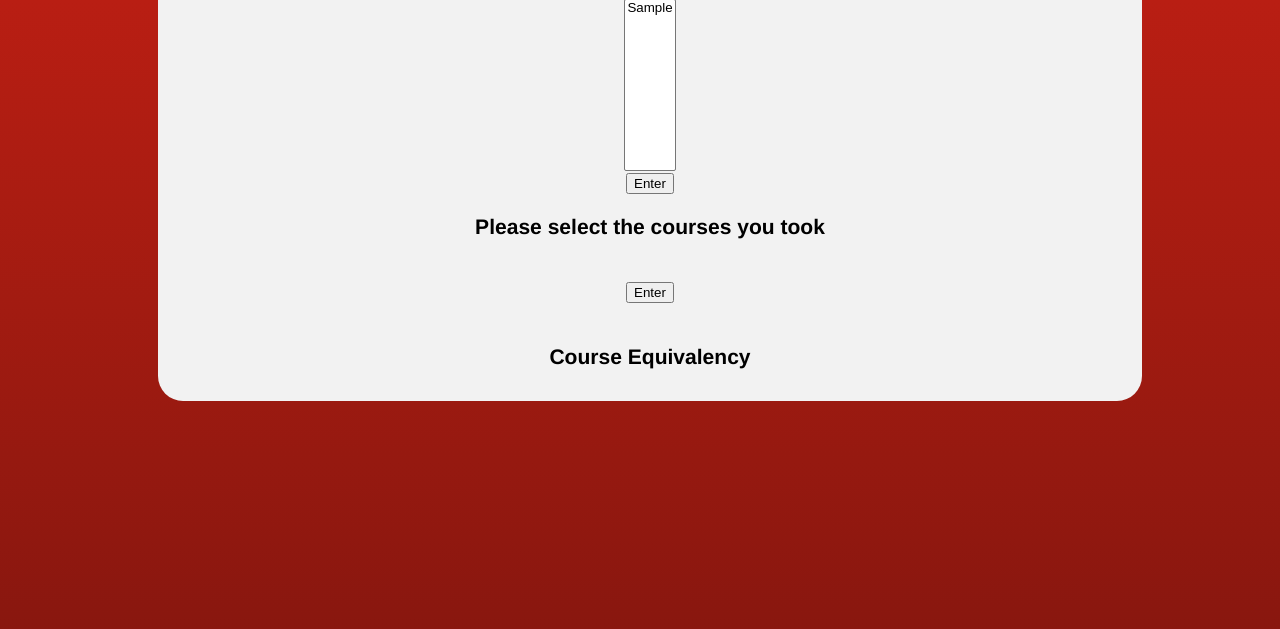
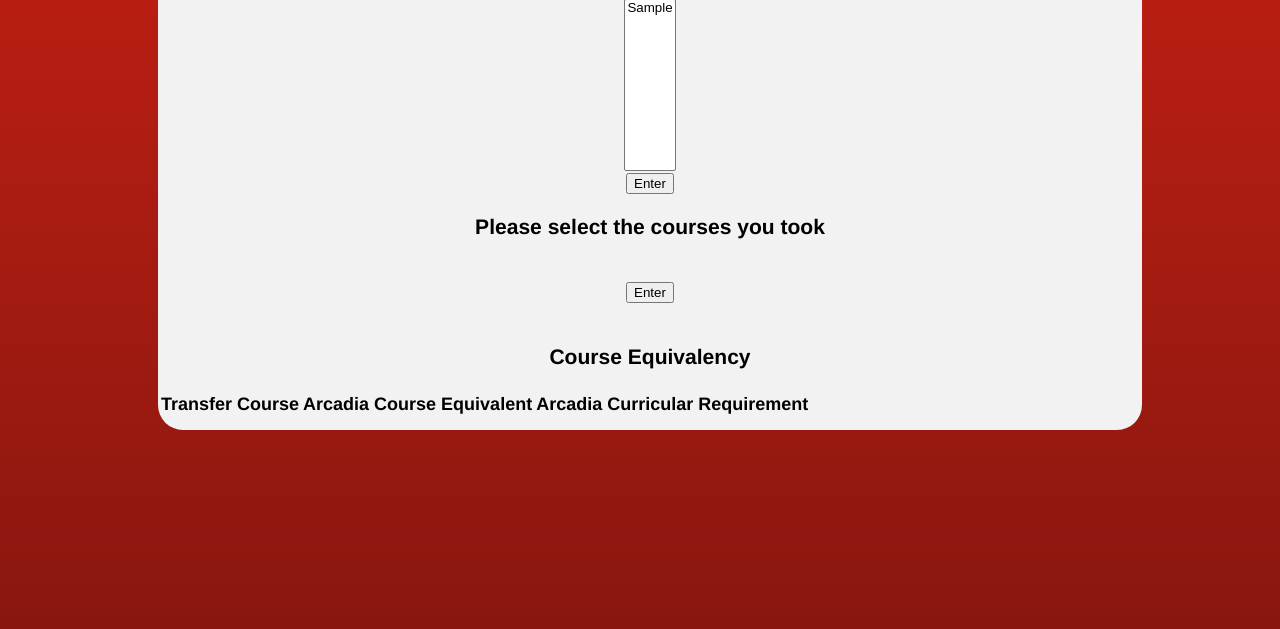
Before and after one commit to caleigh324/Capstone, a PHP site: page /code.php in a window 1280 px wide. Shown: the part 315-944 px from the top of the page. Run offline with PHP 8.4, Linux system fonts and the light colour scheme; tables that the repository leaves empty or names only in its code hold one stand-in row (values such as "Sample post"); lists and menus that the app fills with data are empty.

Commit message:
Add files via upload

```diff
--- a/code.php
+++ b/code.php
@@ -79,7 +79,7 @@
 if(isset($_POST['submit_school'])){
   $selected_school = mysqli_real_escape_string($conn, $_POST['school']);
   $_SESSION['selected_school'] = $selected_school;
-  echo "You have selected: " .$_SESSION['selected_school'];
+  echo "You have selected: " .$selected_school;
 }
  ?>
 </div>
@@ -131,9 +131,16 @@
 
 <div class = "output">
 <h3>Course Equivalency</h3>
+<table>
+ <tr>
+   <th>Transfer Course</th>
+   <th>Arcadia Course Equivalent</th>
+   <th>Arcadia Curricular Requirement</th>
+ </tr>
+ <tr>
   <?php
 
-   $sql3 = "SELECT arcadia_course FROM data WHERE school = ? AND transfer_course = ?";
+   $sql3 = "SELECT arcadia_course, curricular_requirement FROM data WHERE school = ? AND transfer_course = ?";
 
    if(mysqli_stmt_prepare($stmt, $sql3)){
      mysqli_stmt_bind_param($stmt, "ss", $_SESSION['selected_school'], $selected_course);
@@ -147,9 +154,12 @@
 
    while($row3 = mysqli_fetch_assoc($result3)){
      // inserts all data as array
-     echo $row3['arcadia_course'] . " is equivalent to " . $selected_course . " at " . $_SESSION['selected_school'];
+     echo "<td>" . $selected_course . "</td> <td>" . $row3['arcadia_course'] . "</td> <td>" . $row3['curricular_requirement'] . "</td> </tr>";
+     //echo $row3['arcadia_course'] . " is equivalent to " . $selected_course . " at " . $_SESSION['selected_school'];
         }
    ?>
+
+   </table>
 
 </div>
 
```
